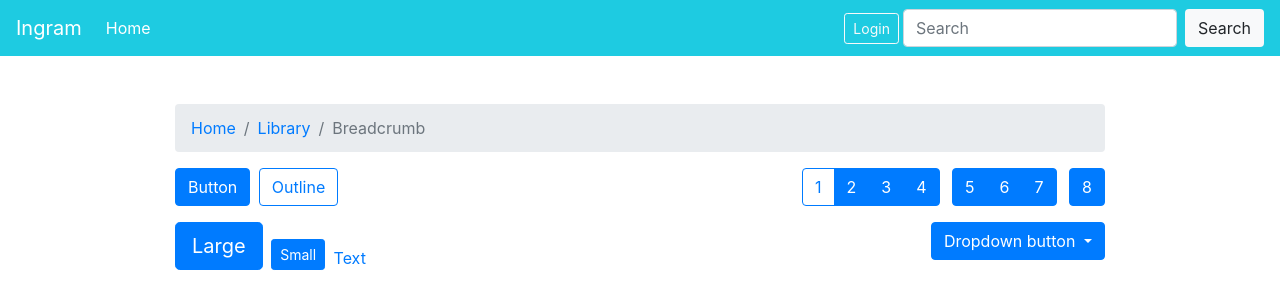
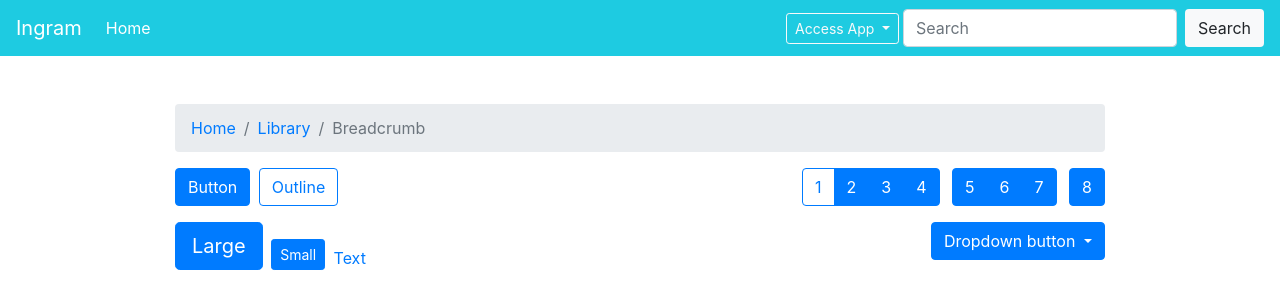
Before and after one commit to edumorris/ingram, a Django app: page /index/ in a window 1280 px wide. Shown: the top 300 px of the page. Run offline with Django 3.2, Linux system fonts and the light colour scheme; some libraries are stand-ins or nearby versions.

Commit message:
Navbar change

```diff
--- a/insta/templates/navbar.html
+++ b/insta/templates/navbar.html
@@ -41,7 +41,15 @@
                                 <a class="dropdown-item" href="{% url 'logout'%}?next={{request.path}}">Log Out</a>
                             </div>
                         {% else %}
-                            <a href="{% url 'login'%}?next={{request.path}}" class="btn btn-outline-light align-bottom btn-sm mr-1 hoverable">Login</a>
+                            <div class="dropdown">
+                                <button class="btn btn-outline-light align-bottom btn-sm mr-1 dropdown-toggle" type="button" id="dropdownMenuButton" data-toggle="dropdown" aria-haspopup="true" aria-expanded="false">
+                                  Access App
+                                </button>
+                                <div class="dropdown-menu" aria-labelledby="dropdownMenuButton">
+                                    <a class="dropdown-item" href="{% url 'login'%}?next={{request.path}}">Login</a>
+                                    <a class="dropdown-item" href="#">Register</a>
+                                </div>
+                              </div>
                         {% endif %}
                     </li>
                 </ul>
```
